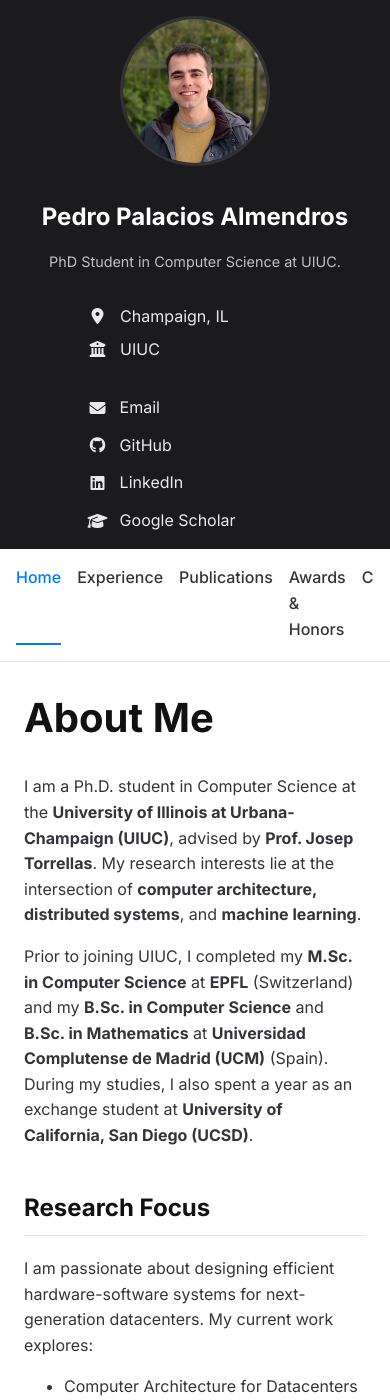
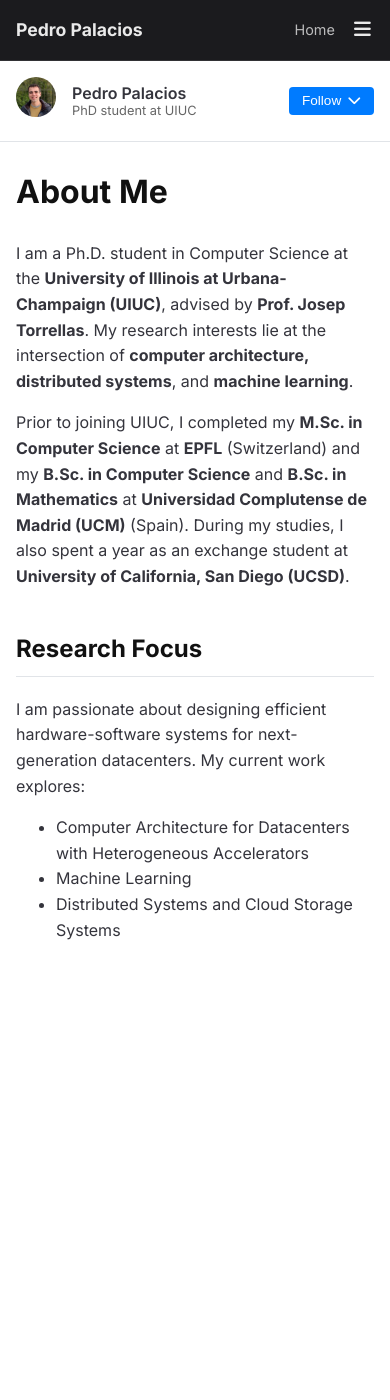
Before and after one commit to palmenros/palmenros.github.io, a Jekyll site: the page built from index.md, in a window 390 px wide and 1400 px high. Built offline with Jekyll 4.4.1, drawn with Linux system fonts in a browser that asks for light colours.

Commit message:
First responsive design

```diff
--- /dev/null
+++ b/_includes/mobile-header.html
@@ -0,0 +1,39 @@
+<div class="mobile-header mobile-only">
+    <div class="mobile-header-bar">
+        <div class="mobile-header-left">
+            <span class="my-name">Pedro Palacios</span>
+        </div>
+        <div class="mobile-header-right">
+            <span class="current-page-title">
+                {% assign stripped_url = page.url | remove: ".html" | remove: "/" %}
+                {% case stripped_url %}
+                {% when "" %}
+                Home
+                {% when "experience" %}
+                Experience
+                {% when "publications" %}
+                Publications
+                {% when "awards" %}
+                Awards & Honors
+                {% when "cv" %}
+                CV
+                {% else %}
+                {{ page.title | default: "Page" }}
+                {% endcase %}
+            </span>
+            <button id="mobile-menu-btn" aria-label="Menu">
+                <i class="fas fa-bars"></i>
+            </button>
+        </div>
+    </div>
+    <nav id="mobile-nav-dropdown" class="mobile-nav-dropdown">
+        <a href="{{ "/" | relative_url }}" {% if page.url=="/" %}class="active" {% endif %}>Home</a>
+        <a href="{{ "/experience.html" | relative_url }}" {% if page.url=="/experience.html" %}class="active" {% endif
+            %}>Experience</a>
+        <a href="{{ "/publications.html" | relative_url }}" {% if page.url=="/publications.html" %}class="active" {%
+            endif %}>Publications</a>
+        <a href="{{ "/awards.html" | relative_url }}" {% if page.url=="/awards.html" %}class="active" {% endif
+            %}>Awards & Honors</a>
+        <a href="{{ "/cv.html" | relative_url }}" {% if page.url=="/cv.html" %}class="active" {% endif %}>CV</a>
+    </nav>
+</div>
--- /dev/null
+++ b/_includes/mobile-profile.html
@@ -0,0 +1,40 @@
+<div class="mobile-profile mobile-only">
+    <div class="mobile-profile-bar">
+        <div class="profile-left">
+            <img src="{{ "/assets/img/photo.jpg" | relative_url }}" alt="Pedro Palacios">
+        </div>
+        <div class="profile-center">
+            <div class="name">Pedro Palacios</div>
+            <div class="role">PhD student at UIUC</div>
+        </div>
+        <div class="profile-right">
+            <button id="follow-btn" class="follow-btn">
+                Follow <i class="fas fa-chevron-down"></i>
+            </button>
+        </div>
+    </div>
+
+    <div id="follow-dropdown" class="follow-dropdown">
+        <div class="contact-item">
+            <i class="fas fa-map-marker-alt"></i> Champaign, IL
+        </div>
+        <div class="contact-item">
+            <i class="fas fa-university"></i> UIUC
+        </div>
+        <div class="social-links-mobile">
+            <a href="mailto:{{ site.email }}" aria-label="Email">
+                <i class="fas fa-envelope"></i> Email
+            </a>
+            <a href="https://github.com/{{ site.github_username }}" target="_blank" rel="noopener noreferrer">
+                <i class="fab fa-github"></i> GitHub
+            </a>
+            <a href="https://www.linkedin.com/in/pedro-palacios-almendros" target="_blank" rel="noopener noreferrer">
+                <i class="fab fa-linkedin"></i> LinkedIn
+            </a>
+            <a href="https://scholar.google.com/citations?user=Cptyk7gAAAAJ&hl=en" target="_blank"
+                rel="noopener noreferrer">
+                <i class="fas fa-graduation-cap"></i> Scholar
+            </a>
+        </div>
+    </div>
+</div>
--- a/_layouts/default.html
+++ b/_layouts/default.html
@@ -17,18 +17,24 @@
   <link rel="preload" href="{{ "/assets/img/photo.jpg" | relative_url }}" as="image">
 </head>
 
-<body>
+{% include mobile-header.html %}
+{% include mobile-profile.html %}
 
+<div class="desktop-only">
   {% include sidebar.html %}
+</div>
 
-  <div class="main-content">
+<div class="main-content">
+  <div class="desktop-only">
     {% include header.html %}
-
-    <main class="page-content" aria-label="Content">
-      {{ content }}
-    </main>
   </div>
 
+  <main class="page-content" aria-label="Content">
+    {{ content }}
+  </main>
+</div>
+
+<script src="{{ "/assets/js/mobile.js" | relative_url }}"></script>
 </body>
 
 </html>
--- a/assets/css/main.scss
+++ b/assets/css/main.scss
@@ -204,7 +204,201 @@ body {
   }
 }
 
-// Responsive
+// Responsive & Mobile-Specific Styles
+
+// Utilities
+.desktop-only {
+  display: flex !important; // Restore flex for sidebar
+
+  @media (max-width: 768px) {
+    display: none !important;
+  }
+}
+
+.mobile-only {
+  display: none !important;
+
+  @media (max-width: 768px) {
+    display: block !important;
+  }
+}
+
+// Mobile Header
+.mobile-header {
+  position: sticky;
+  top: 0;
+  z-index: 100;
+  background: $sidebar-bg;
+  border-bottom: 1px solid rgba(255, 255, 255, 0.1);
+  width: 100%;
+
+  .mobile-header-bar {
+    display: flex;
+    justify-content: space-between;
+    align-items: center;
+    padding: 1rem;
+    height: 60px;
+
+    .mobile-header-left {
+      font-weight: 700;
+      font-size: 1.1rem;
+      color: $sidebar-text;
+    }
+
+    .mobile-header-right {
+      display: flex;
+      align-items: center;
+      gap: 1rem;
+
+      .current-page-title {
+        color: rgba(255, 255, 255, 0.7);
+        font-size: 0.9rem;
+      }
+
+      button {
+        background: none;
+        border: none;
+        font-size: 1.2rem;
+        cursor: pointer;
+        padding: 0.2rem;
+        color: $sidebar-text;
+      }
+    }
+  }
+
+  .mobile-nav-dropdown {
+    display: none;
+    background: lighten($sidebar-bg, 5%);
+    border-top: 1px solid rgba(255, 255, 255, 0.1);
+    padding: 1rem;
+
+    &.active {
+      display: flex;
+      flex-direction: column;
+      gap: 1rem;
+    }
+
+    a {
+      text-decoration: none;
+      color: $sidebar-text;
+      font-weight: 500;
+      padding: 0.5rem 0;
+
+      &.active {
+        color: $link-color;
+      }
+    }
+  }
+}
+
+// Mobile Profile Bar
+.mobile-profile {
+  background: #fff;
+  border-bottom: 1px solid $border-color;
+  width: 100%;
+
+  .mobile-profile-bar {
+    display: flex;
+    justify-content: space-between;
+    align-items: center;
+    padding: 1rem;
+
+    .profile-left {
+      img {
+        width: 40px;
+        height: 40px;
+        border-radius: 50%;
+        object-fit: cover;
+      }
+    }
+
+    .profile-center {
+      flex: 1;
+      padding: 0 1rem;
+      display: flex;
+      flex-direction: column;
+      justify-content: center;
+
+      .name {
+        font-weight: 600;
+        font-size: 1rem;
+        line-height: 1.2;
+      }
+
+      .role {
+        font-size: 0.8rem;
+        color: #666;
+        line-height: 1.2;
+      }
+    }
+
+    .profile-right {
+      .follow-btn {
+        background: $link-color;
+        color: #fff;
+        border: none;
+        padding: 0.4rem 0.8rem;
+        border-radius: 4px;
+        font-size: 0.85rem;
+        cursor: pointer;
+        display: flex;
+        align-items: center;
+        gap: 0.4rem;
+
+        &:hover {
+          background: $hover-color;
+        }
+      }
+    }
+  }
+
+  .follow-dropdown {
+    display: none;
+    background: #f9f9f9;
+    padding: 1rem;
+    border-top: 1px solid $border-color;
+
+    &.active {
+      display: block;
+    }
+
+    .contact-item {
+      display: flex;
+      align-items: center;
+      gap: 0.5rem;
+      margin-bottom: 0.5rem;
+      font-size: 0.9rem;
+      color: #555;
+
+      i {
+        width: 20px;
+        text-align: center;
+      }
+    }
+
+    .social-links-mobile {
+      margin-top: 1rem;
+      display: grid;
+      grid-template-columns: 1fr 1fr;
+      gap: 0.8rem;
+
+      a {
+        text-decoration: none;
+        color: $text-color;
+        font-size: 0.9rem;
+        display: flex;
+        align-items: center;
+        gap: 0.5rem;
+
+        &:hover {
+          color: $link-color;
+        }
+      }
+    }
+  }
+}
+
+// Adjusted Media Queries
 @media (max-width: 768px) {
   body {
     flex-direction: column;
@@ -212,25 +406,29 @@ body {
 
   .wrapper {
     flex-direction: column;
+    display: block; // Let wrapper be block to stack elements
   }
 
+  // Hide original sidebar
   .sidebar {
-    width: 100%;
-    height: auto;
-    position: relative;
-    padding: 1rem;
+    display: none;
   }
 
+  // Hide original header
   .site-header {
-    padding: 1rem;
+    display: none;
+  }
 
-    nav {
-      gap: 1rem;
-      overflow-x: auto;
-    }
+  .main-content {
+    overflow-y: visible; // Allow scroll on body
   }
 
   .page-content {
-    padding: 1.5rem;
+    padding: 1.5rem 1rem;
+
+    // Adjust header margins for mobile
+    h1 {
+      font-size: 2rem;
+    }
   }
 }
--- /dev/null
+++ b/assets/js/mobile.js
@@ -0,0 +1,29 @@
+document.addEventListener('DOMContentLoaded', function () {
+    // Mobile Menu Toggle
+    const menuBtn = document.getElementById('mobile-menu-btn');
+    const navDropdown = document.getElementById('mobile-nav-dropdown');
+
+    if (menuBtn && navDropdown) {
+        menuBtn.addEventListener('click', function () {
+            navDropdown.classList.toggle('active');
+        });
+    }
+
+    // Follow Dropdown Toggle
+    const followBtn = document.getElementById('follow-btn');
+    const followDropdown = document.getElementById('follow-dropdown');
+
+    if (followBtn && followDropdown) {
+        followBtn.addEventListener('click', function () {
+            followDropdown.classList.toggle('active');
+            const icon = followBtn.querySelector('i');
+            if (followDropdown.classList.contains('active')) {
+                icon.classList.remove('fa-chevron-down');
+                icon.classList.add('fa-chevron-up');
+            } else {
+                icon.classList.remove('fa-chevron-up');
+                icon.classList.add('fa-chevron-down');
+            }
+        });
+    }
+});
```
